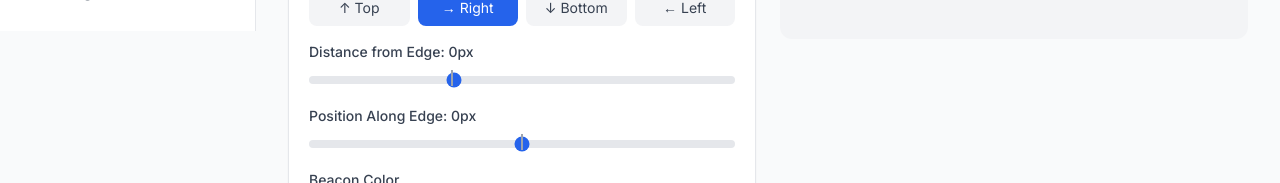
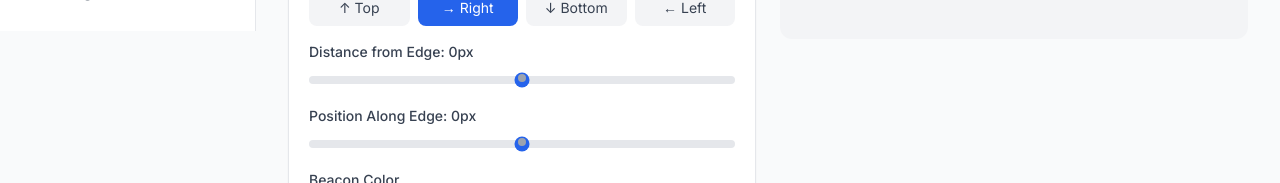
Before and after one commit to andreycretsu/plg-tour, a Next.js app in the folder web/: page /tooltips/new in a window 1280 px wide. Shown: the part 769-952 px from the top of the page. Built offline with nearby package versions, Linux system fonts and the light colour scheme.

Commit message:
UI: Improve slider center indicators
- Changed center indicators from lines to small dots
- Made Distance from Edge slider symmetric (-30 to +30)
- Center (0px) is now in the actual middle of the slider

```diff
--- a/web/app/tooltips/[id]/page.tsx
+++ b/web/app/tooltips/[id]/page.tsx
@@ -559,8 +559,8 @@ export default function EditTooltipPage() {
               <div className="relative">
                 <input
                   type="range"
-                  min="-20"
-                  max="40"
+                  min="-30"
+                  max="30"
                   value={iconOffset}
                   onChange={(e) => {
                     let val = parseInt(e.target.value);
@@ -570,11 +570,8 @@ export default function EditTooltipPage() {
                   }}
                   className="w-full h-2 bg-gray-200 rounded-lg appearance-none cursor-pointer accent-blue-600"
                 />
-                {/* Center indicator at 0 */}
-                <div
-                  className="absolute top-1/2 -translate-y-1/2 w-0.5 h-4 bg-gray-400 pointer-events-none"
-                  style={{ left: `${((0 - (-20)) / (40 - (-20))) * 100}%` }}
-                />
+                {/* Center indicator dot at 0 */}
+                <div className="absolute top-1/2 left-1/2 -translate-x-1/2 -translate-y-1/2 w-2 h-2 bg-gray-400 rounded-full pointer-events-none" />
               </div>
             </div>
 
@@ -595,8 +592,8 @@ export default function EditTooltipPage() {
                   }}
                   className="w-full h-2 bg-gray-200 rounded-lg appearance-none cursor-pointer accent-blue-600"
                 />
-                {/* Center indicator */}
-                <div className="absolute top-1/2 left-1/2 -translate-x-1/2 -translate-y-1/2 w-0.5 h-4 bg-gray-400 pointer-events-none" />
+                {/* Center indicator dot */}
+                <div className="absolute top-1/2 left-1/2 -translate-x-1/2 -translate-y-1/2 w-2 h-2 bg-gray-400 rounded-full pointer-events-none" />
               </div>
             </div>
 
--- a/web/app/tooltips/new/page.tsx
+++ b/web/app/tooltips/new/page.tsx
@@ -446,8 +446,8 @@ export default function NewTooltipPage() {
               <div className="relative">
                 <input
                   type="range"
-                  min="-20"
-                  max="40"
+                  min="-30"
+                  max="30"
                   value={iconOffset}
                   onChange={(e) => {
                     let val = parseInt(e.target.value);
@@ -457,11 +457,8 @@ export default function NewTooltipPage() {
                   }}
                   className="w-full h-2 bg-gray-200 rounded-lg appearance-none cursor-pointer accent-blue-600"
                 />
-                {/* Center indicator at 0 */}
-                <div
-                  className="absolute top-1/2 -translate-y-1/2 w-0.5 h-4 bg-gray-400 pointer-events-none"
-                  style={{ left: `${((0 - (-20)) / (40 - (-20))) * 100}%` }}
-                />
+                {/* Center indicator dot at 0 */}
+                <div className="absolute top-1/2 left-1/2 -translate-x-1/2 -translate-y-1/2 w-2 h-2 bg-gray-400 rounded-full pointer-events-none" />
               </div>
             </div>
 
@@ -482,8 +479,8 @@ export default function NewTooltipPage() {
                   }}
                   className="w-full h-2 bg-gray-200 rounded-lg appearance-none cursor-pointer accent-blue-600"
                 />
-                {/* Center indicator */}
-                <div className="absolute top-1/2 left-1/2 -translate-x-1/2 -translate-y-1/2 w-0.5 h-4 bg-gray-400 pointer-events-none" />
+                {/* Center indicator dot */}
+                <div className="absolute top-1/2 left-1/2 -translate-x-1/2 -translate-y-1/2 w-2 h-2 bg-gray-400 rounded-full pointer-events-none" />
               </div>
             </div>
 
```
